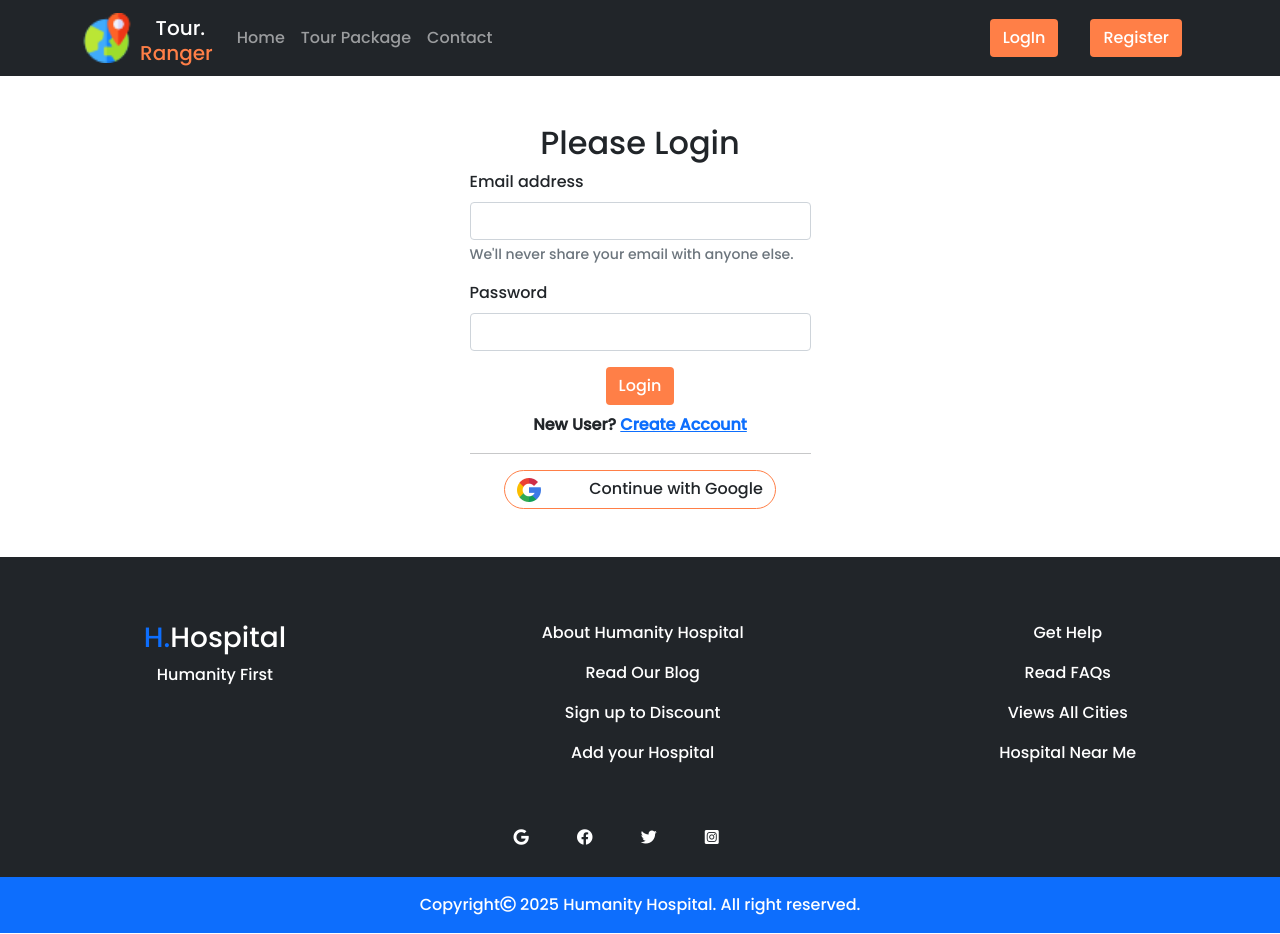
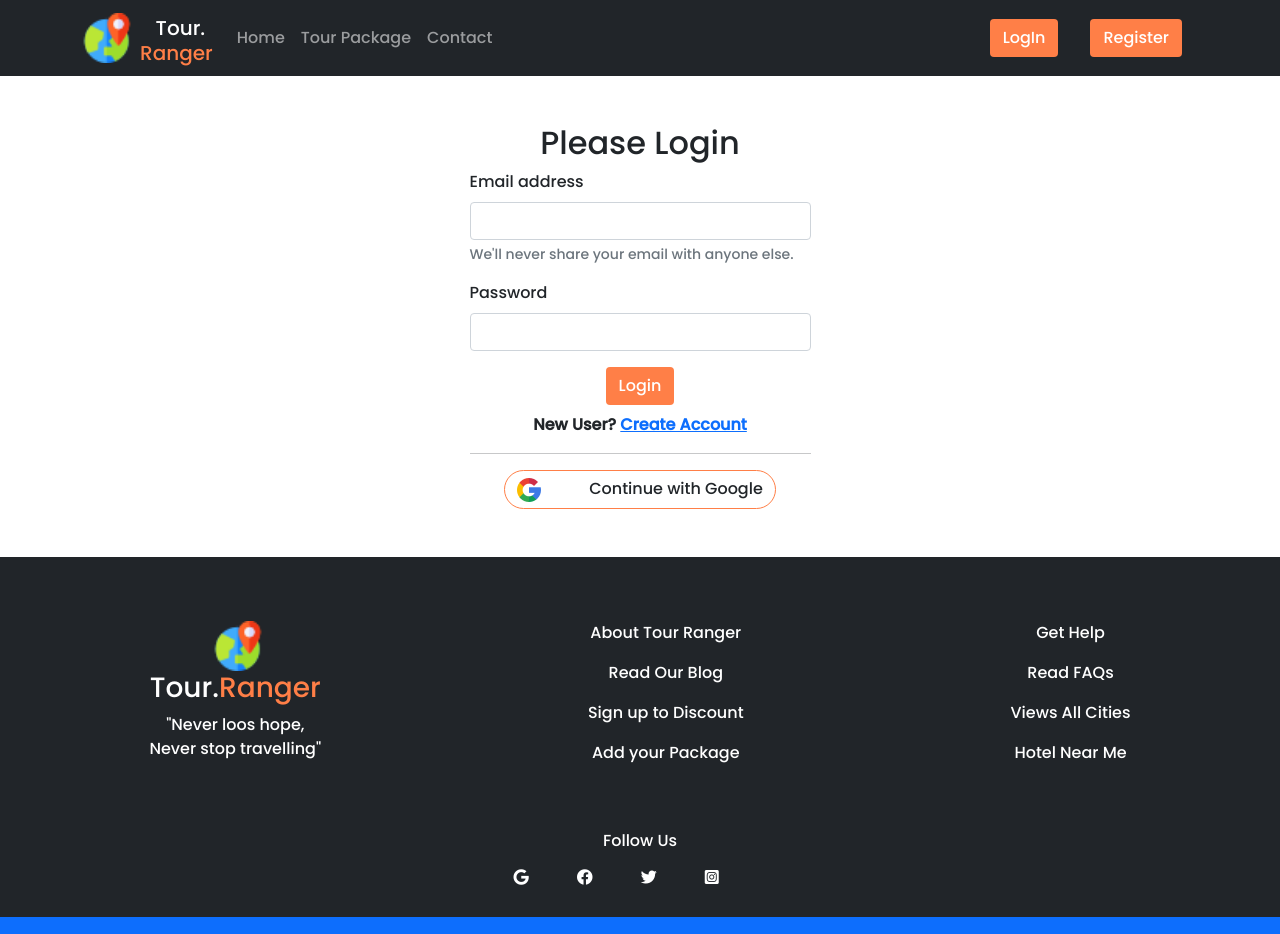
Before and after one commit to Hasibul294/tour-ranger-with-react-firebase-node-mongo-client-side, a React (Create React App) app: page /login in a window 1280 px wide. Shown: the top 934 px of the page. Built offline with nearby package versions, Linux system fonts and the light colour scheme; no server answers.

Commit message:
my order and manage order added

```diff
--- a/src/App.js
+++ b/src/App.js
@@ -12,6 +12,8 @@ import Packages from "./pages/Home/Packages/Packages";
 import PrivateRoute from "./pages/Login/PrivateRoute/PrivateRoute";
 import BookPackage from "./pages/BookPackage/BookPackage";
 import AddPackage from "./pages/AddPackage/AddPackage";
+import MyOrders from "./pages/MyOrders/MyOrders";
+import ManageOrder from "./pages/ManageOrder/ManageOrder";
 
 function App() {
   return (
@@ -35,6 +37,12 @@ function App() {
             <Route exact path="/addNewPackage">
               <AddPackage></AddPackage>
             </Route>
+            <Route exact path="/myOrder">
+              <MyOrders></MyOrders>
+            </Route>
+            <Route exact path="/manageOrder">
+              <ManageOrder></ManageOrder>
+            </Route>
             <Route exact path="/login">
               <Login></Login>
             </Route>
--- a/src/pages/BookPackage/BookPackage.js
+++ b/src/pages/BookPackage/BookPackage.js
@@ -1,8 +1,9 @@
+import axios from "axios";
 import React, { useEffect, useState } from "react";
 import { Col, Container, Row } from "react-bootstrap";
 import { useForm } from "react-hook-form";
 import Rating from "react-rating";
-import { useParams } from "react-router";
+import { useHistory, useParams } from "react-router";
 import useAuth from "../../hooks/useAuth";
 import "./BookPackage.css";
 
@@ -11,17 +12,25 @@ const BookPackage = () => {
   const { user } = useAuth();
   const { register, handleSubmit, reset } = useForm();
   const [pack, setPack] = useState();
+  const history = useHistory();
 
   const onSubmit = (data) => {
     console.log(data);
-    reset();
+    data.packageTitle = pack.title;
+    axios.post("http://localhost:5000/packages/booking", data).then((res) => {
+      if (res.data.insertedId) {
+        alert("Your Booking is Confirmed");
+        reset();
+        history.push("/home");
+      }
+    });
   };
 
   useEffect(() => {
     fetch(`http://localhost:5000/packages/${id}`)
       .then((res) => res.json())
       .then((data) => setPack(data));
-  }, []);
+  }, [id]);
 
   return (
     <div className="my-5 p-4">
@@ -36,7 +45,7 @@ const BookPackage = () => {
               <hr className="text-secondary mb-2" />
               <div className="text-start d-flex justify-content-between align-items-center">
                 <h2 className="text-color">
-                  <i class="text-secondary me-1 fas fa-map-marker-alt"></i>
+                  <i className="text-secondary me-1 fas fa-map-marker-alt"></i>
                   {pack?.title}
                 </h2>
                 <p>
@@ -79,13 +88,12 @@ const BookPackage = () => {
               <h4>Book This Package</h4>
               <form className="book-form" onSubmit={handleSubmit(onSubmit)}>
                 <input {...register("name")} placeholder="Full Name" required />
-                <input {...register("email")} value={user.email} />
+                <input {...register("email")} defaultValue={user.email} />
                 <input
                   {...register("address")}
                   placeholder="Your Address"
                   required
                 />
-                <input type="number" {...register("cost")} />
                 <input
                   type="number"
                   {...register("age", { min: 18, max: 99 })}
@@ -93,6 +101,8 @@ const BookPackage = () => {
                   required
                 />
                 <textarea {...register("massage")} placeholder="Massage" />
+                <p className="text-start mb-0 mt-1">Your Package</p>
+                <input defaultValue={pack?.title} required />
                 <input
                   className="bg-orange border-0 text-white py-2 rounded-pill"
                   type="submit"
--- /dev/null
+++ b/src/pages/ManageOrder/ManageOrder.js
@@ -0,0 +1,23 @@
+import React, { useEffect, useState } from "react";
+
+const ManageOrder = () => {
+  const [orders, setOrders] = useState();
+  useEffect(() => {
+    fetch("http://localhost:5000/orders")
+      .then((res) => res.json())
+      .then((data) => setOrders(data));
+  }, []);
+  return (
+    <div className="container my-5 p-4">
+      <h5 className="mb-3 text-color">Admin Panel</h5>
+      <h2 className="mb-5">Manage All Orders</h2>
+      {orders?.map((order) => (
+        <li>
+          {order.name}::{order.email}::{order.status}
+        </li>
+      ))}
+    </div>
+  );
+};
+
+export default ManageOrder;
--- /dev/null
+++ b/src/pages/MyOrders/MyOrders.js
@@ -0,0 +1,28 @@
+import React, { useEffect, useState } from "react";
+import useAuth from "../../hooks/useAuth";
+
+const MyOrders = () => {
+  const { user } = useAuth();
+  const [orders, setOrders] = useState();
+  useEffect(() => {
+    fetch("http://localhost:5000/orders")
+      .then((res) => res.json())
+      .then((data) => setOrders(data));
+  }, []);
+  return (
+    <div className="container my-5 p-4">
+      <h5>
+        Hello,
+        <span className="mb-3 text-color fs-6">{user.displayName}</span>
+      </h5>
+      <h2 className="mb-5">Your Order List</h2>
+      {orders?.map((order) => (
+        <li>
+          {order.name}::{order.email}::{order.status}
+        </li>
+      ))}
+    </div>
+  );
+};
+
+export default MyOrders;
--- a/src/pages/Shared/Footer.js
+++ b/src/pages/Shared/Footer.js
@@ -1,5 +1,5 @@
 import React from "react";
-// import logo from "../../images/logo/hospital.png";
+import logo from "../../images/world.png";
 
 const Footer = () => {
   return (
@@ -7,29 +7,32 @@ const Footer = () => {
       <div className="bg-dark p-3 text-white">
         <div className="py-5 d-lg-flex justify-content-around">
           <div>
-            {/* <img
-              style={{ width: "50px", marginLeft: "35px" }}
-              src={}
+            <img
+              style={{ width: "50px", marginLeft: "5px" }}
+              src={logo}
               alt=""
-            /> */}
+            />
             <h3>
-              <span className="text-primary">H.</span>Hospital
+              Tour.
+              <span className="text-color">Ranger</span>
             </h3>
-            <p>Humanity First</p>
+            <p className="mb-0">"Never loos hope,</p>
+            <p className="mt-0">Never stop travelling"</p>
           </div>
           <div>
-            <p>About Humanity Hospital</p>
+            <p>About Tour Ranger</p>
             <p>Read Our Blog</p>
             <p>Sign up to Discount</p>
-            <p>Add your Hospital</p>
+            <p>Add your Package</p>
           </div>
           <div>
             <p>Get Help</p>
             <p>Read FAQs</p>
             <p>Views All Cities</p>
-            <p>Hospital Near Me</p>
+            <p>Hotel Near Me</p>
           </div>
         </div>
+        <p>Follow Us</p>
         <p className="d-md-flex justify-content-center">
           <i className="fab fa-google me-3 me-lg-5"></i>
           <i className="fab fa-facebook me-3 me-lg-5"></i>
@@ -38,8 +41,8 @@ const Footer = () => {
         </p>
       </div>
       <p className="mb-0 p-3 text-center text-white bg-primary">
-        Copyright<i className="far fa-copyright"></i> 2025 Humanity Hospital.
-        All right reserved.
+        Copyright<i className="far fa-copyright"></i> 2025 Tour.Ranger All right
+        reserved.
       </p>
     </>
   );
```
